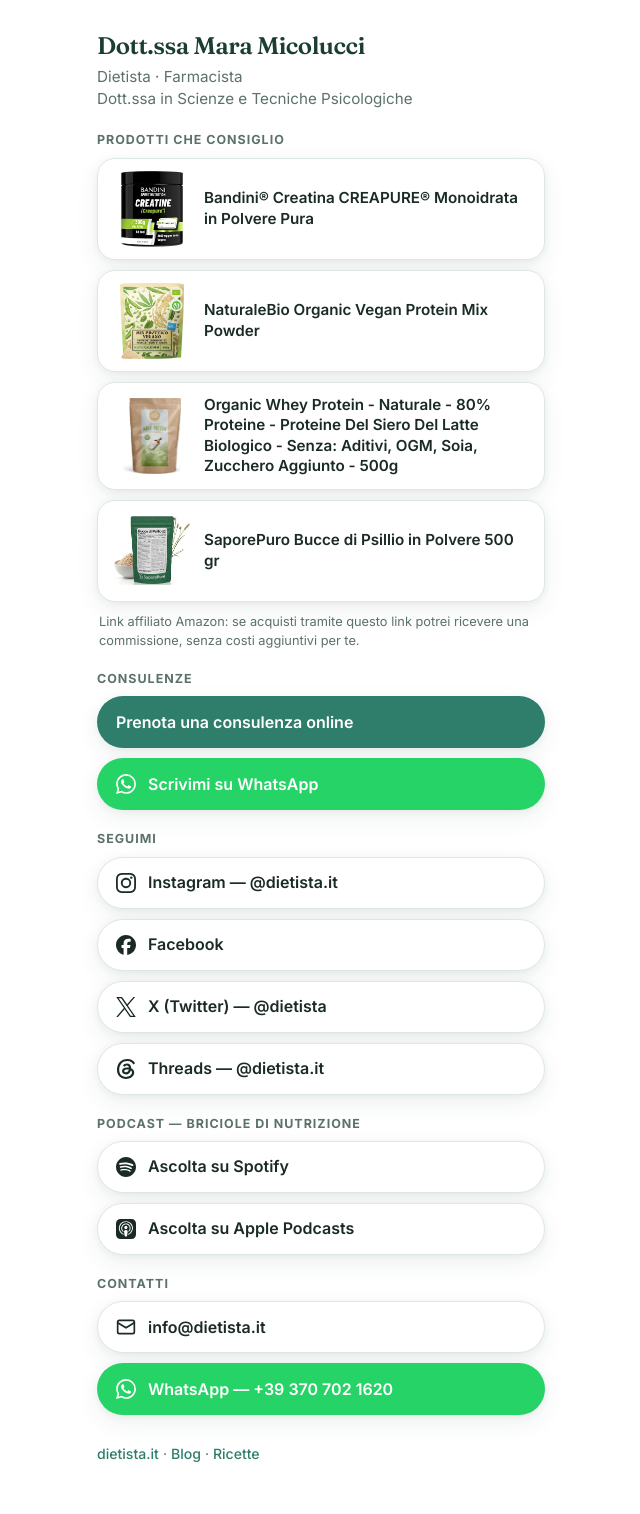
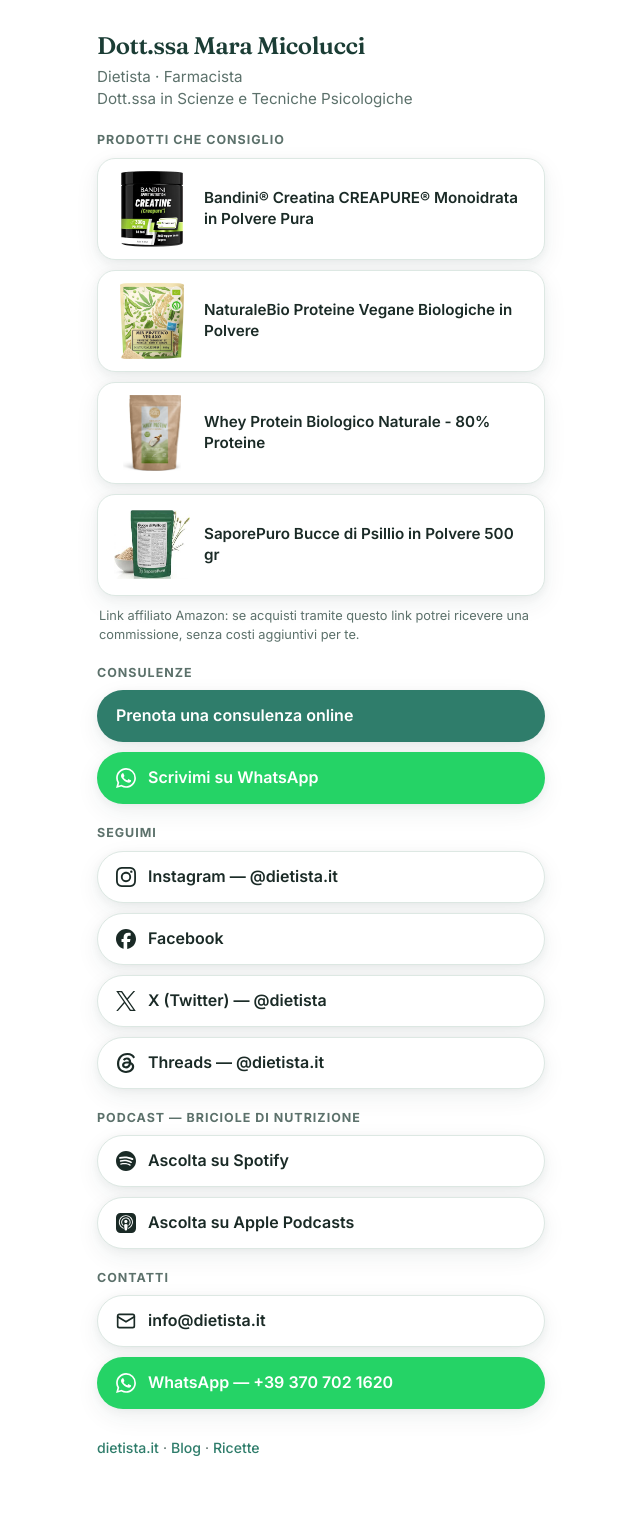
Before and after one commit to curlybracketshq/dietista.it, a Jekyll site: the page built from links/index.html, in a window 1280 px wide. Shown: the whole page, without its empty margins (319-959 px from the left). Built offline with Jekyll 4.4.1, drawn with Linux system fonts in a browser that asks for light colours.

Commit message:
fix: italian titles for new proteine affiliate links

```diff
--- a/links/index.html
+++ b/links/index.html
@@ -17,12 +17,12 @@ description: Dott.ssa Mara Micolucci, dietista e farmacista, consulenze nutrizio
       <span>Bandini® Creatina CREAPURE® Monoidrata in Polvere Pura</span>
     </a>
     <a class="link-btn link-affiliate" href="https://amzlink.to/az0WYk7bR1w9L" target="_blank" rel="noopener sponsored nofollow">
-      <img class="link-thumb" src="/images/proteine-vegan-naturalebio-950g.jpg" alt="NaturaleBio Organic Vegan Protein Mix Powder 950 g" width="76" height="76" loading="lazy">
-      <span>NaturaleBio Organic Vegan Protein Mix Powder</span>
+      <img class="link-thumb" src="/images/proteine-vegan-naturalebio-950g.jpg" alt="NaturaleBio proteine vegane biologiche in polvere 950 g" width="76" height="76" loading="lazy">
+      <span>NaturaleBio Proteine Vegane Biologiche in Polvere</span>
     </a>
     <a class="link-btn link-affiliate" href="https://amzlink.to/az07wPhgN82Nu" target="_blank" rel="noopener sponsored nofollow">
-      <img class="link-thumb" src="/images/proteine-whey-biologico-naturale-500g.jpg" alt="Proteine whey biologiche naturali 80% proteine 500 g" width="76" height="76" loading="lazy">
-      <span>Organic Whey Protein - Naturale - 80% Proteine - Proteine Del Siero Del Latte Biologico - Senza: Aditivi, OGM, Soia, Zucchero Aggiunto - 500g</span>
+      <img class="link-thumb" src="/images/proteine-whey-biologico-naturale-500g.jpg" alt="Whey protein biologico naturale 80% proteine" width="76" height="76" loading="lazy">
+      <span>Whey Protein Biologico Naturale - 80% Proteine</span>
     </a>
     <a class="link-btn link-affiliate" href="https://amzlink.to/az07x9dEGX3kJ" target="_blank" rel="noopener sponsored nofollow">
       <img class="link-thumb" src="/images/bucce-psillio-saporepuro.jpg" alt="SaporePuro bucce di psillio in polvere 500 gr" width="76" height="76" loading="lazy">
```
